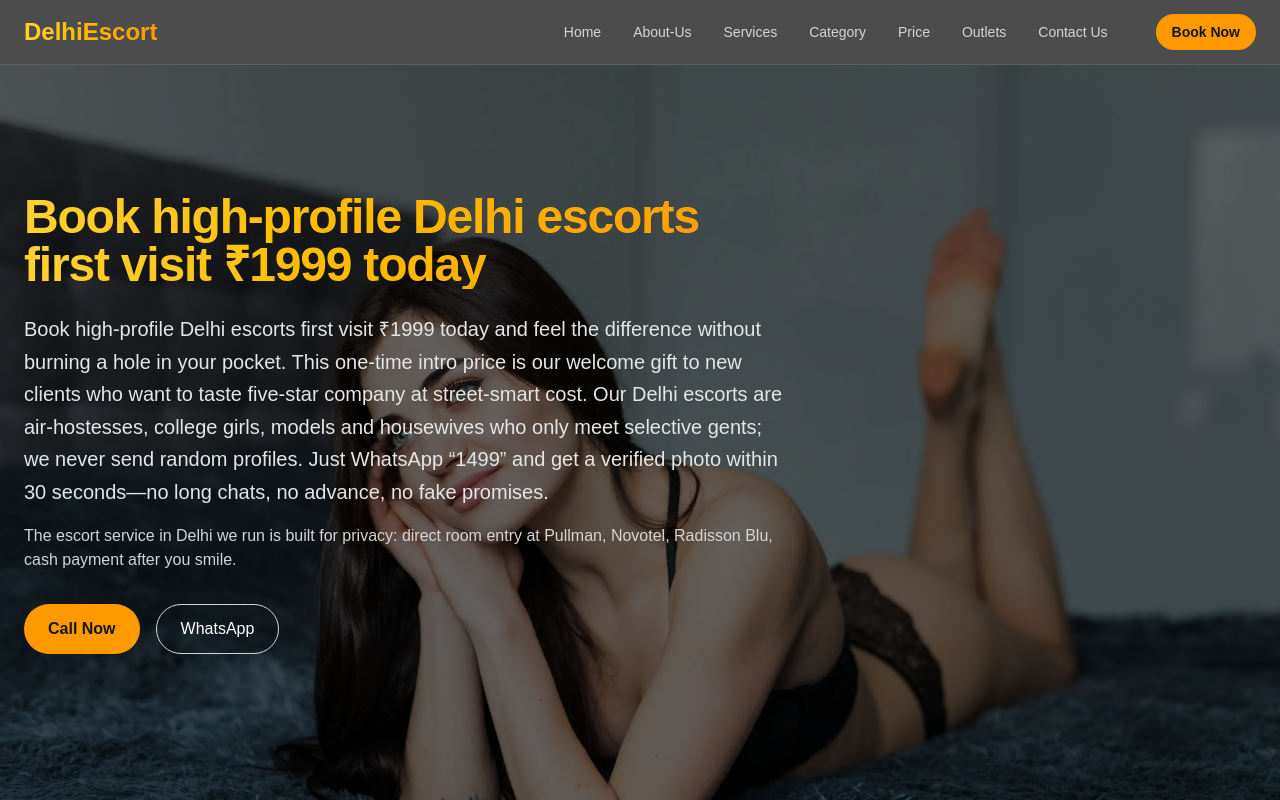
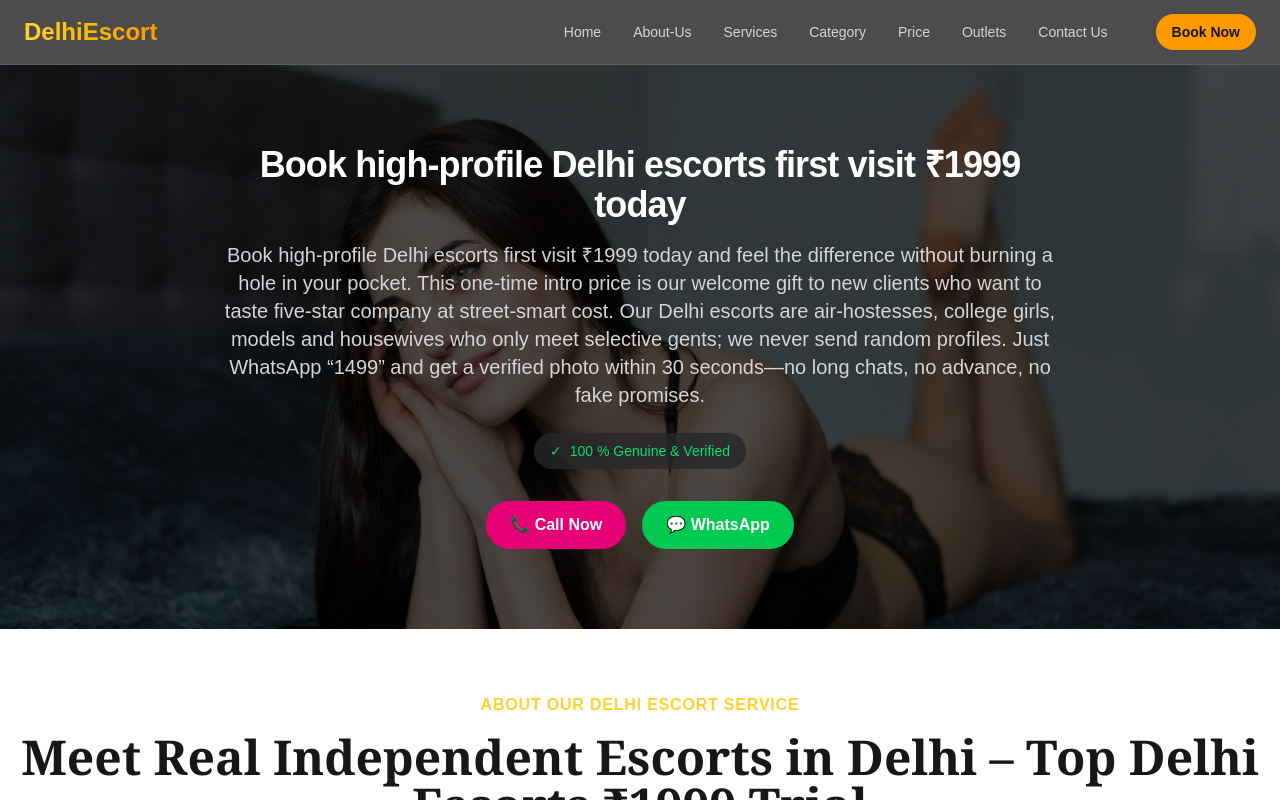
Before and after one commit to Prakash84/NewdelhiEs, a Next.js app: page / in a window 1280 px wide. Shown: the top 800 px of the page. Built offline with nearby package versions, Linux system fonts and the light colour scheme.

Commit message:
production build ready

```diff
--- a/app/HomeClient.js
+++ b/app/HomeClient.js
@@ -427,16 +427,61 @@ const locations1 = [
         </div>
       </div>
     </section> */}
+     <section
+  className="relative text-white"
+  style={{
+    backgroundImage: "url('/images/bannermodel.webp')",
+    backgroundSize: "cover",
+    backgroundPosition: "center",
+    backgroundRepeat: "no-repeat",
+  }}
+>
+  {/* Dark overlay */}
+  <div className="absolute inset-0 bg-black/70"></div>
+
+  <div className="relative container mx-auto px-6 py-20 text-center max-w-4xl">
+
+    <h1 className="text-3xl md:text-4xl font-extrabold tracking-tight mb-4">
+
+Book high-profile Delhi escorts first visit ₹1999 today
+    </h1>
+
+    <p className="text-lg md:text-xl text-zinc-300 mb-6">
+      Book high-profile Delhi escorts first visit ₹1999 today and feel the difference without burning a hole in your pocket. This one-time intro price is our welcome gift to new clients who want to taste five-star company at street-smart cost. Our Delhi escorts are air-hostesses, college girls, models and housewives who only meet selective gents; we never send random profiles. Just WhatsApp “1499” and get a verified photo within 30 seconds—no long chats, no advance, no fake promises.
+    </p>
+
+    <div className="inline-flex items-center gap-2 bg-zinc-800/80 text-green-400 px-4 py-2 rounded-full text-sm font-medium mb-8">
+      <span>✓</span>
+      <span>100 % Genuine & Verified</span>
+    </div>
+
+    <div className="flex flex-wrap justify-center gap-4">
+      <a
+        href="tel:+91XXXXXXXXXX"
+        className="flex items-center gap-2 bg-pink-600 hover:bg-pink-700 px-6 py-3 rounded-full font-semibold transition"
+      >
+        📞 Call Now
+      </a>
+
+      <a
+        href="https://wa.me/91XXXXXXXXXX"
+        className="flex items-center gap-2 bg-green-500 hover:bg-green-600 px-6 py-3 rounded-full font-semibold transition"
+      >
+        💬 WhatsApp
+      </a>
+    </div>
+
+  </div>
+</section>
 
 
 
-    <section
+    {/* <section
   className="relative min-h-[85vh] md:min-h-screen text-white bg-cover bg-center"
   style={{
     backgroundImage: "url('/images/bannermodel.webp')",
   }}
 >
-  {/* dark overlay for readability */}
   <div className="absolute inset-0 bg-black/60" />
 
   <div className="relative container mx-auto px-6 h-full flex items-center py-32">
@@ -470,7 +515,7 @@ const locations1 = [
       </div>
     </div>
   </div>
-</section>
+</section> */}
     {/* Our Therapy Experts */}
       <section className="py-16 px-4 ">
         <div className="max-w-7xl mx-auto">
@@ -619,7 +664,71 @@ const locations1 = [
 
   </div>
 </section>
+<section className="bg-gradient-to-br from-fuchsia-50 to-purple-50 py-20">
+      <div className="container mx-auto px-6 max-w-6xl grid md:grid-cols-2 gap-10 items-center">
 
+        {/* Left: Image + Overlaid Card */}
+        <div className="relative">
+          <img
+            src="/images/Wantto.webp"
+            alt="Elite Companion"
+            className="rounded-3xl shadow-xl w-full"
+          />
+          <div className="absolute -bottom-6 -right-6 bg-white rounded-2xl shadow-lg p-4 flex items-center gap-3 max-w-[220px]">
+            <span className="text-3xl">✨</span>
+            <div>
+              <p className="text-xs text-zinc-500">Starting at</p>
+              <p className="font-bold text-zinc-900">₹ 8 k / hour</p>
+            </div>
+          </div>
+        </div>
+
+        {/* Right: Content */}
+        <div>
+          <h2 className="text-3xl font-extrabold text-zinc-900 mb-4">
+            Feel Delhi Escorts Magic – Premium Escort Service in Delhi from CP to Aerocity
+          </h2>
+          <p className="text-zinc-700 leading-relaxed mb-6">
+            Experience Delhi like never before with our Delhi escorts who turn every boring trip into a hot story you’ll WhatsApp your bestie. Each girl is hand-picked, selfie-checked and trained to fit any scene—five-star gala in Connaught Place, quiet wine dinner at The Lodhi, or a wild night inside your Aerocity suite. You set the pace, we bring the passion; our escort service in Delhi makes sure she walks in within thirty minutes, no advance, no cab drama.
+          </p>
+          <p className="text-zinc-700 leading-relaxed mb-6">
+            Starting at 8k an hour, you get high-profile escorts in Delhi who speak English, Hindi and even a bit of French if you like. From vibrant clubs of CP to luxury hotels near IGI, your female escort arrives dressed to kill, smelling awesome and ready to explore the city—or just explore you behind locked doors. Transparent pricing means the number quoted is the number you pay; we hate hidden extras more than you do.
+          </p>
+          <p>We cover full NCR—Noida escorts, Gurgaon escorts and Aerocity escorts reach your lobby just as fast as central Delhi escorts. Midnight landing or lunch-break date, our 24×7 live support keeps a real human on chat who tracks every step: selfie → cab → arrival → smile. Pay cash only after she knocks, and if plans change last minute we kill the booking free of cost.</p>
+
+          {/* Icon perks */}
+          <div className="grid grid-cols-3 gap-4 text-center">
+            <div className="bg-white rounded-xl p-3 shadow">
+              <span className="text-2xl">🔒</span>
+              <p className="text-xs mt-1">Discreet</p>
+            </div>
+            <div className="bg-white rounded-xl p-3 shadow">
+              <span className="text-2xl">⏱️</span>
+              <p className="text-xs mt-1">30-min arrival</p>
+            </div>
+            <div className="bg-white rounded-xl p-3 shadow">
+              <span className="text-2xl">💳</span>
+              <p className="text-xs mt-1">Pay later</p>
+            </div>
+          </div>
+
+          <div className="mt-8 flex flex-wrap gap-4">
+            <a
+              href="tel:+91XXXXXXXXXX"
+              className="inline-flex items-center gap-2 bg-zinc-900 text-white px-5 py-3 rounded-full hover:bg-zinc-800 transition"
+            >
+              <span>📞</span> Call Now
+            </a>
+            <a
+              href="https://wa.me/91XXXXXXXXXX"
+              className="inline-flex items-center gap-2 bg-green-500 text-white px-5 py-3 rounded-full hover:bg-green-600 transition"
+            >
+              <span>💬</span> WhatsApp
+            </a>
+          </div>
+        </div>
+      </div>
+    </section>
 
     <section className="py-16 bg-neutral-50">
       <div className="container mx-auto px-6 max-w-5xl">
```
